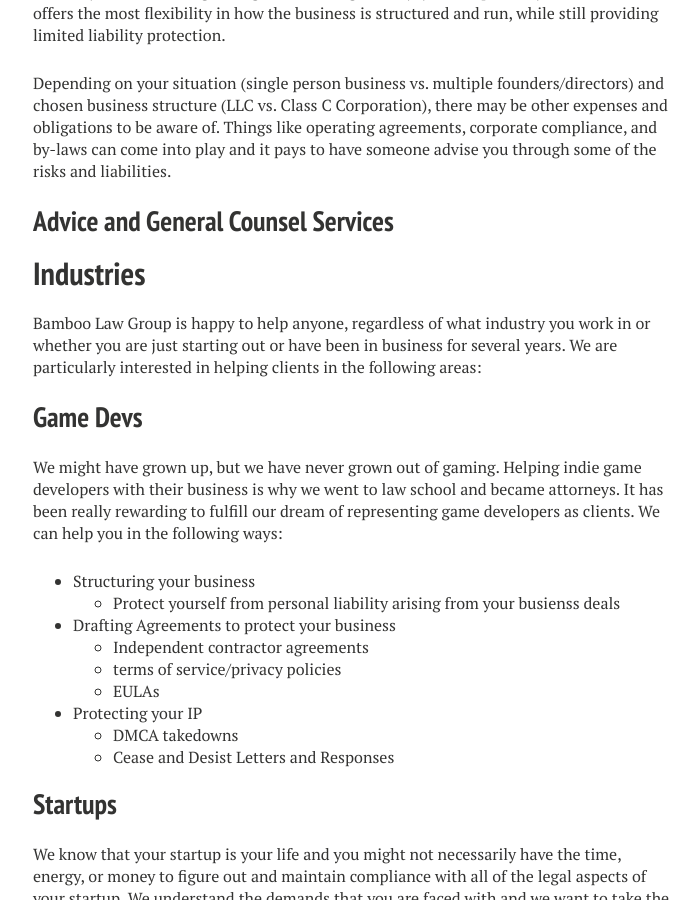
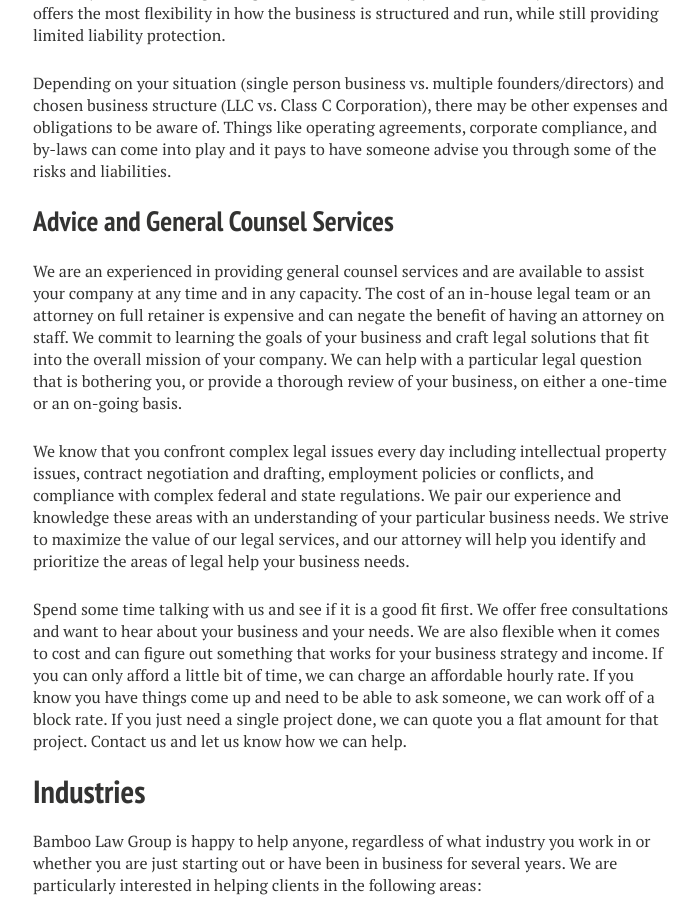
Before and after one commit to nerdyfergy/blg-site-mm3, a Jekyll site: the page built from service-and-industry/index.md, in a window 1280 px wide and 900 px high, scrolled down 2056 px. Shown: the whole window, without its empty margins (287-987 px from the left). Built offline with Jekyll 4.4.1, drawn with Linux system fonts in a browser that asks for light colours.

Commit message:
Update index.md

```diff
--- a/service-and-industry/index.md
+++ b/service-and-industry/index.md
@@ -39,6 +39,11 @@ There are several differnt corporate forms and you should consult with an attorn
 Depending on your situation (single person business vs. multiple founders/directors) and chosen business structure (LLC vs. Class C Corporation), there may be other expenses and obligations to be aware of. Things like operating agreements, corporate compliance, and by-laws can come into play and it pays to have someone advise you through some of the risks and liabilities.
 
 ## Advice and General Counsel Services
+We are an experienced in providing general counsel services and are available to assist your company at any time and in any capacity. The cost of an in-house legal team or an attorney on full retainer is expensive and can negate the benefit of having an attorney on staff. We commit to learning the goals of your business and craft legal solutions that fit into the overall mission of your company. We can help with a particular legal question that is bothering you, or provide a thorough review of your business, on either a one-time or an on-going basis.
+
+We know that you confront complex legal issues every day including intellectual property issues, contract negotiation and drafting,  employment policies or conflicts, and compliance with complex federal and state regulations. We pair our experience and knowledge these areas with an understanding of your particular business needs.  We strive to maximize the value of our legal services, and our attorney will help you identify and prioritize the areas of legal help your business needs.
+
+Spend some time talking with us and see if it is a good fit first. We offer free consultations and want to hear about your business and your needs. We are also flexible when it comes to cost and can figure out something that works for your business strategy and income. If you can only afford a little bit of time, we can charge an affordable hourly rate. If you know you have things come up and need to be able to ask someone, we can work off of a block rate. If you just need a single project done, we can quote you a flat amount for that project. Contact us and let us know how we can help.
 
 # Industries
 
```
